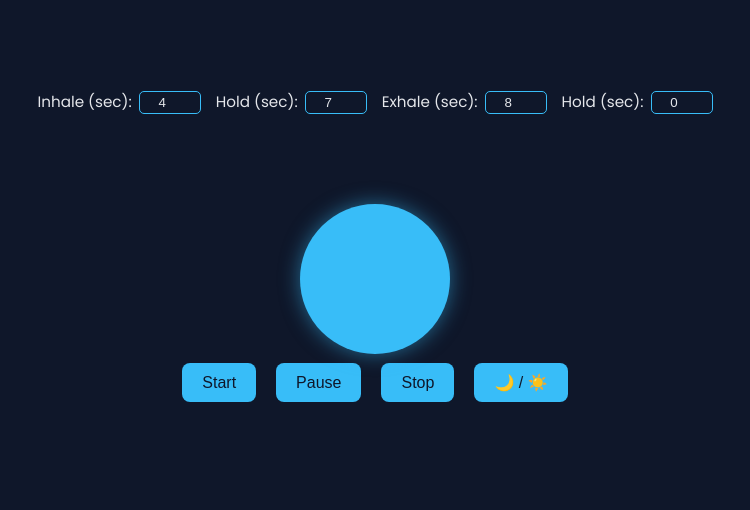
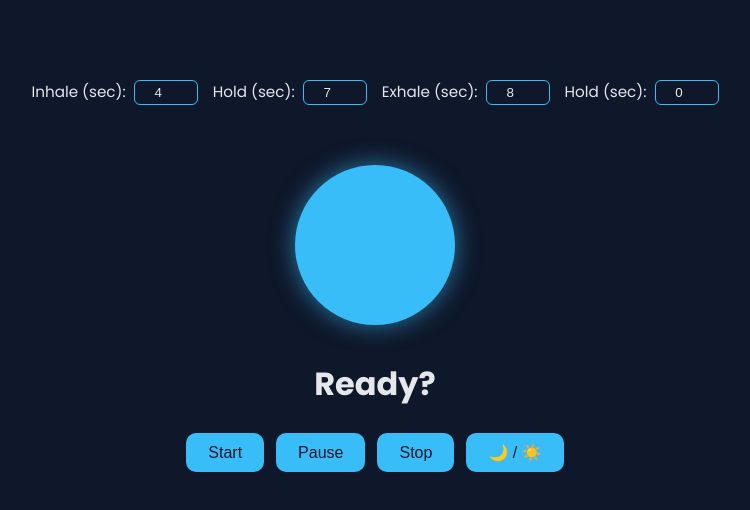
Before and after one commit to korsamu/breathing-app, a plain HTML site: page index.html in a window 1280 px wide. Shown: the whole page, without its empty margins (265-1015 px from the left). Drawn offline with Linux system fonts and the light colour scheme.

Commit message:
Update style.css

```diff
--- a/style.css
+++ b/style.css
@@ -1,24 +1,25 @@
-/* --- Global Styles --- */
+/* ------------------ GLOBAL ------------------ */
 body {
-  margin: 0; /* Remove default browser margin */
-  padding: 90px 20px 20px 20px; /* Top padding moves everything lower */
+  margin: 0;
+  padding-top: 80px;           /* moves EVERYTHING down from top of screen */
   font-family: 'Poppins', sans-serif;
-  background-color: #0f172a; /* Dark background */
-  color: #e5e7eb; /* Light text */
+  background-color: #0f172a;
+  color: #e5e7eb;
+
   display: flex;
   flex-direction: column;
-  align-items: center;
+  align-items: center;         /* center everything horizontally */
   min-height: 100vh;
   box-sizing: border-box;
 }
 
-/* --- Top settings inputs --- */
+/* ------------------ TOP SETTINGS ------------------ */
 .settings-top {
   display: flex;
-  gap: 15px; /* Space between inputs */
-  flex-wrap: wrap; /* Wrap on small screens */
+  gap: 15px;
+  flex-wrap: wrap;
   justify-content: center;
-  margin-bottom: 60px; /* Space below inputs */
+  margin-bottom: 40px;         /* space between inputs and circle */
 }
 
 .settings-top label {
@@ -27,100 +28,100 @@ body {
 
 .settings-top input[type=number] {
   width: 50px;
-  padding: 3px 5px;
-  border-radius: 5px;
+  padding: 4px 6px;
+  margin-left: 4px;
+  text-align: center;
+
+  border-radius: 6px;
   border: 1px solid #38bdf8;
-  text-align: center;
-  margin-left: 3px;
   background-color: #0f172a;
   color: #e5e7eb;
 }
 
-/* --- Circle and countdown --- */
+/* ------------------ CIRCLE WRAPPER ------------------ */
 .container {
   display: flex;
-  flex-direction: column;
+  justify-content: center;
   align-items: center;
-  margin-top: 30px; /* moves circle lower */
-  margin-bottom: 60px; /* Space below container */
+
+  margin-top: 20px;            /* 🔥 MOVE CIRCLE DOWN/UP HERE */
+  margin-bottom: 20px;
 }
 
+/* ------------------ CIRCLE ------------------ */
 .circle {
-  width: 150px;
-  height: 150px;
+  width: 160px;
+  height: 160px;
   border-radius: 50%;
   background-color: #38bdf8;
-  box-shadow: 0 0 20px rgba(56,189,248,0.5);
-  transition: transform 1s ease-in-out, box-shadow 1s ease-in-out;
+  box-shadow: 0 0 25px rgba(56,189,248,0.6);
 
-  position: absolute; /* Allows countdown positioning */
+  position: relative;          /* anchor for countdown */
   display: flex;
+  justify-content: center;
   align-items: center;
+}
+
+/* ------------------ COUNTDOWN ------------------ */
+.countdown {
+  position: absolute;
+  top: 65%;                    /* 🔥 MOVE NUMBER UP/DOWN INSIDE CIRCLE */
+  left: 50%;
+  transform: translate(-50%, -50%);
+
+  font-size: 2.2rem;
+  font-weight: 600;
+  color: #0f172a;
+}
+
+/* ------------------ PHASE TEXT ------------------ */
+#text {
+  font-size: 2rem;
+  margin-top: 15px;
+  margin-bottom: 25px;
+}
+
+/* ------------------ BUTTONS ------------------ */
+.controls {
+  display: flex;
+  gap: 12px;
+  flex-wrap: wrap;
   justify-content: center;
 }
 
-.countdown {
-  position: absolute; /* Position relative to .circle */
-  top: 5000%;           /* Lower inside the circle */
-  left: 50%;
-  transform: translate(-50%, -50%); /* Center horizontally, adjust vertical */
-  font-size: 2rem;
-  font-weight: 600;
+.controls button {
+  padding: 10px 22px;
+  font-size: 1rem;
+  border-radius: 10px;
+  border: none;
+  cursor: pointer;
+
+  background-color: #38bdf8;
   color: #0f172a;
 
-  /* Prevent scaling with parent */
-  transform-origin: center;
-}
-
-/* --- Main status text --- */
-#text {
-  font-size: 2rem;
-  margin-bottom: 25px; /* Space below text */
-}
-
-/* --- Control buttons --- */
-.controls {
-  display: flex;
-  flex-wrap: wrap;
-  justify-content: center;
-  gap: 10px; /* Space between buttons */
-  margin-bottom: 20px; /* Space below buttons */
-}
-
-.controls button {
-  margin: 5px; /* Space around each button */
-  padding: 10px 20px;
-  font-size: 1rem;
-  border-radius: 8px;
-  border: none;
-  background-color: #38bdf8;
-  color: #0f172a;
-  cursor: pointer;
-  transition: background 0.3s, transform 0.2s;
+  transition: transform 0.2s ease, background 0.3s ease;
 }
 
 .controls button:hover {
+  transform: scale(1.05);
   background-color: #22d3ee;
-  transform: scale(1.05);
 }
 
-/* --- Dark / Light toggle --- */
+/* ------------------ LIGHT MODE ------------------ */
 body.light {
-  background-color: #f3f4f6; /* Light background */
-  color: #111827; /* Dark text */
+  background-color: #f3f4f6;
+  color: #111827;
 }
 
 body.light input[type=number] {
   background-color: #f3f4f6;
   color: #111827;
-  border: 1px solid #38bdf8;
 }
 
-/* --- Responsive --- */
+/* ------------------ MOBILE ------------------ */
 @media (max-width: 500px) {
   .settings-top {
     flex-direction: column;
-    align-items: center;
   }
 
   .controls button {
```
